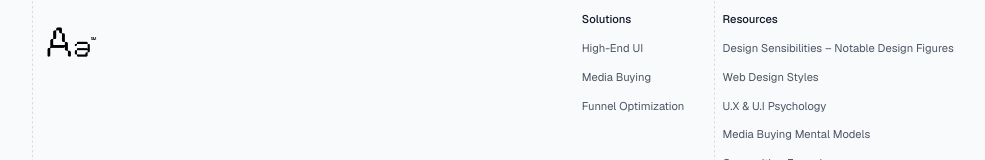
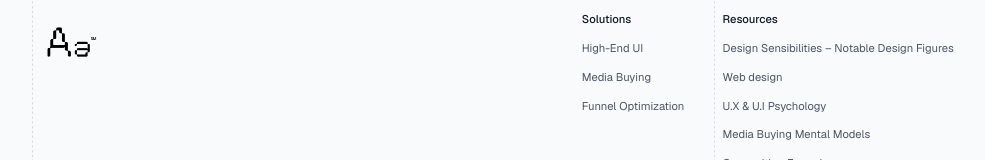
Before and after one commit to telluricaquarian/aclr77, a Next.js app: page / in a window 1280 px wide. Shown: the part 4994-5154 px from the top of the page, without its empty margins (147-1132 px from the left). Built offline with nearby package versions, Linux system fonts and the light colour scheme.

Commit message:
Update footer resource link to Web design page

```diff
--- a/src/components/ui/Footer.tsx
+++ b/src/components/ui/Footer.tsx
@@ -24,7 +24,10 @@ const Footer = () => {
       title: "Resources",
       items: [
         { label: "Design Sensibilities – Notable Design Figures", href: "#" },
-        { label: "Web Design Styles", href: "#" },
+        {
+          label: "Web design",
+          href: "https://resourceareculateir.vercel.app/web-design",
+        },
         { label: "U.X & U.I Psychology", href: "#" },
         { label: "Media Buying Mental Models", href: "#" },
         { label: "Copywriting Formulas", href: "#" },
@@ -168,7 +171,7 @@ const Footer = () => {
           </div>
         </div>
 
-        {/* Footer Sections: Solutions + Resources */}
+        {/* Footer Sections */}
         {Object.entries(sections).map(([key, section]) => (
           <div key={key} className="mt-10 min-w-44 pl-2 lg:mt-0 lg:pl-0">
             <h3 className="mb-4 font-medium text-gray-900 sm:text-sm">
```
